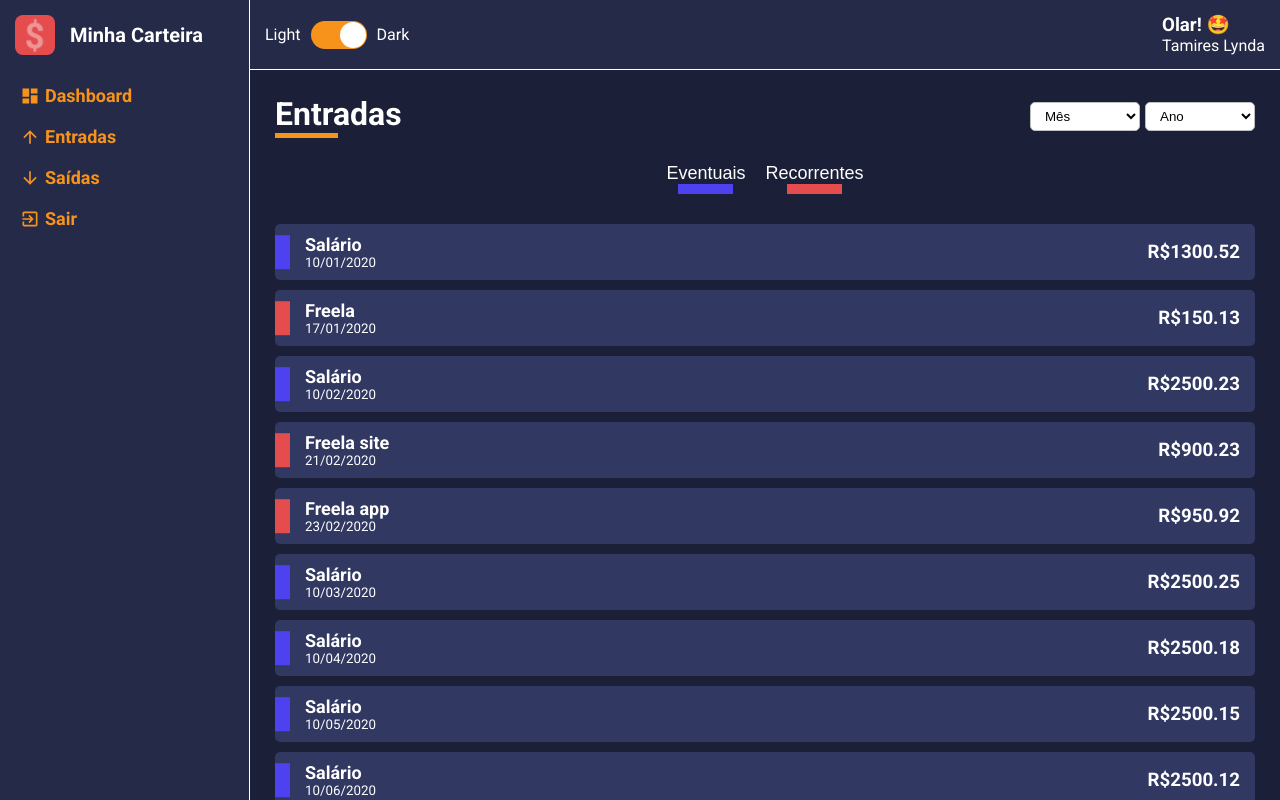
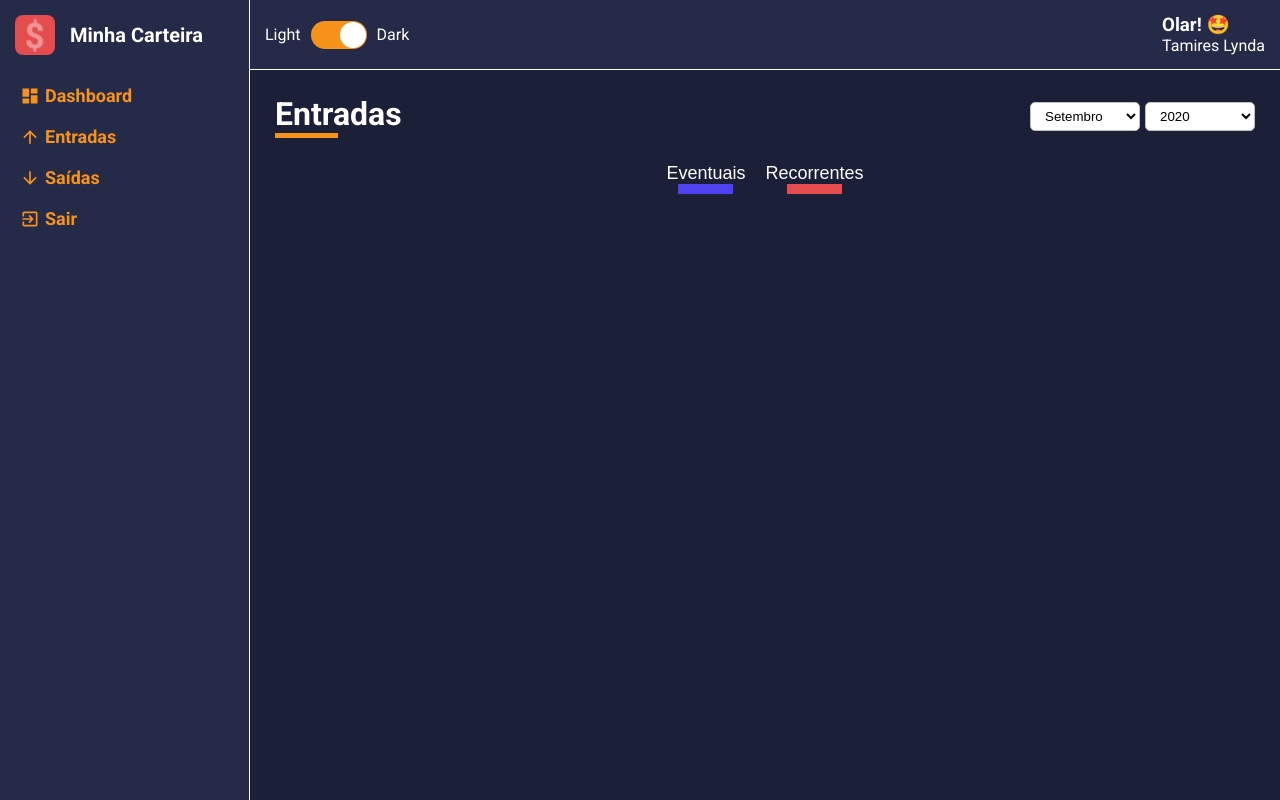
Before and after one commit to tamires-manhaes/wallet-dashboard, a React (Create React App) app: page /list/entries in a window 1280 px wide. Built offline with nearby package versions, Linux system fonts and the light colour scheme.

Commit message:
fazendo lógica de filtro por data

```diff
--- a/src/pages/List/index.tsx
+++ b/src/pages/List/index.tsx
@@ -27,6 +27,8 @@ interface IData {
 
 const List: React.FC<IRouteParams> = ({ match }) => {
   const [data, setData] = useState<IData[]>([]);
+  const [monthSelected, setMonthSelected] = useState<string>(String( new Date().getMonth() + 1 ));
+  const [yearSelected, setYearSelected] = useState<string>(String( new Date().getFullYear() ));
 
   const { type } = match.params;
 
@@ -40,6 +42,8 @@ const List: React.FC<IRouteParams> = ({ match }) => {
 
   const months = [
     { value: 0, label: 'Mês' },
+    { value: 1, label: 'Janeiro' },
+    { value: 2, label: 'Fevereiro' },
     { value: 3, label: 'Março' },
     { value: 4, label: 'Abril' },
     { value: 5, label: 'Maio' },
@@ -62,7 +66,15 @@ const List: React.FC<IRouteParams> = ({ match }) => {
   ];
 
   useEffect(() => {
-    const response = listData.map(item => {
+    const filteredDate = listData.filter(item => {
+      const date = new Date(item.date);
+      const month = String(date.getMonth() + 1);
+      const year = String(date.getFullYear());
+
+      return monthSelected === month && yearSelected === year;
+    });
+
+    const response = filteredDate.map(item => {
       return {
         description : item.description,
         amount: item.amount,
@@ -70,15 +82,15 @@ const List: React.FC<IRouteParams> = ({ match }) => {
         date: item.date,
         tagColor: item.frequency === 'recorrente' ? '#4E41F0' : '#E44C4E'
       }
-    })
-    setData(response)
-  },[type]);
+    });
+    setData(response);
+  },[listData, monthSelected, yearSelected]);
 
   return (
     <Container>
       <ContentHeader title={option.title} lineColor={option.lineColor}>
-        <SelectInput options={months}/>
-        <SelectInput options={years}/>
+        <SelectInput options={months} onChange={(e) => setMonthSelected(e.target.value)} defaultValue={monthSelected}/>
+        <SelectInput options={years} onChange={(e) => setYearSelected(e.target.value)} defaultValue={yearSelected}/>
       </ContentHeader>
 
       <Filters>
```
